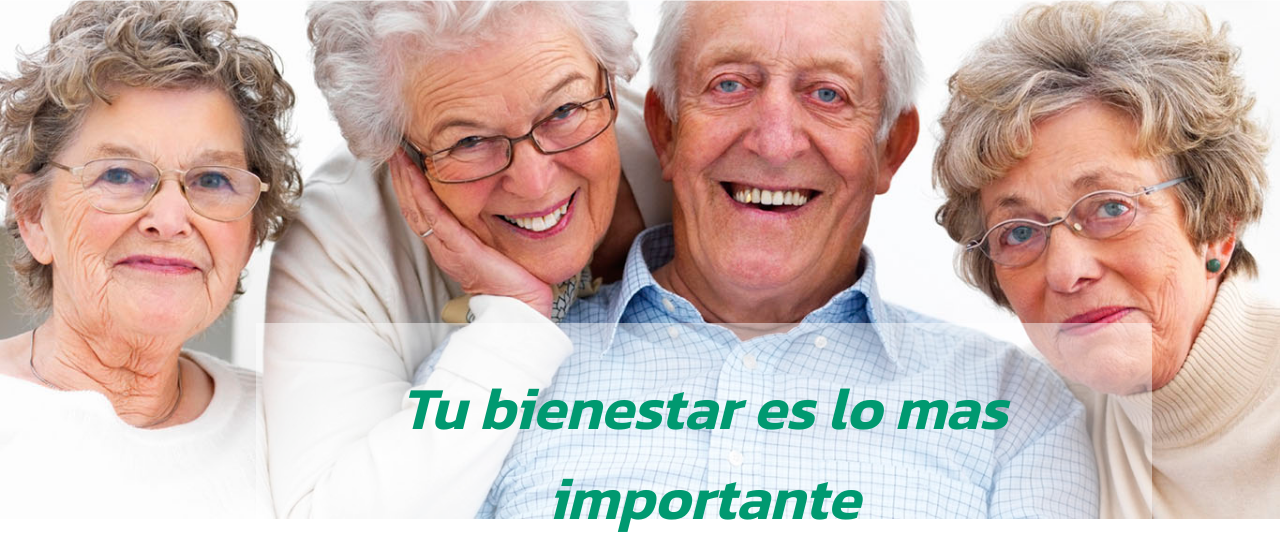
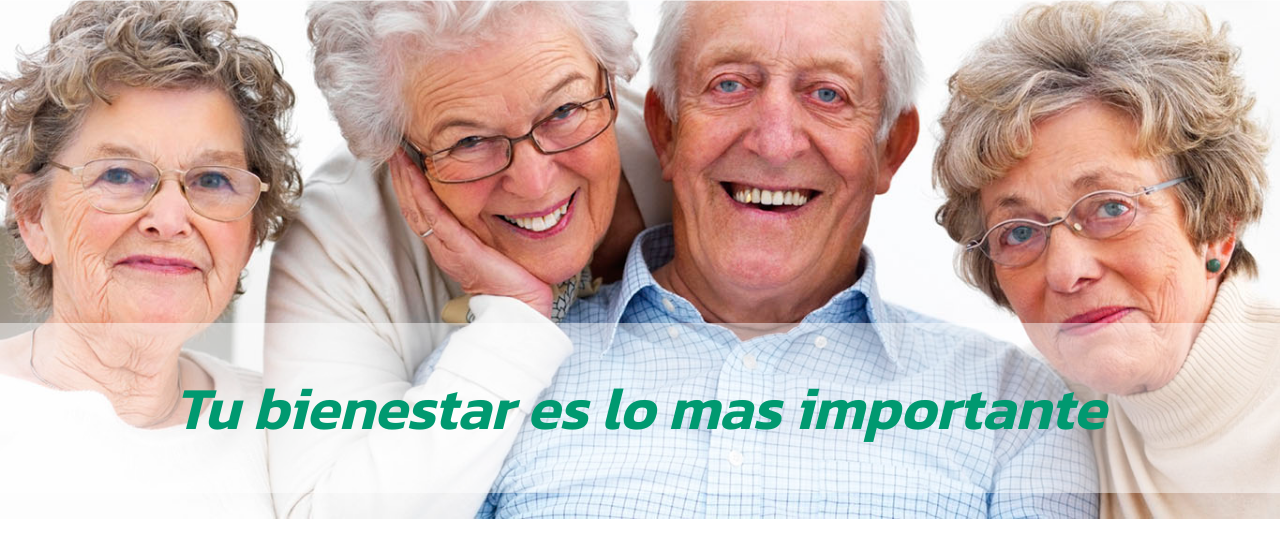
Before and after one commit to alejandro-fajardo/abuelosysonrisas, a plain HTML site: page index.html in a window 1280 px wide. Shown: the part 145-687 px from the top of the page. Drawn offline with Linux system fonts and the light colour scheme.

Commit message:
Bienestar

```diff
--- a/css/styles.css
+++ b/css/styles.css
@@ -71,8 +71,8 @@ ul li a {
     font-size: 30px;
     background-color: rgba(255, 255, 255, 0.46);
     top:70%;
-    left:20%;
-    width: 70%;
+    left:0%;
+    width: 100%;
 }
 
 hr{
```
